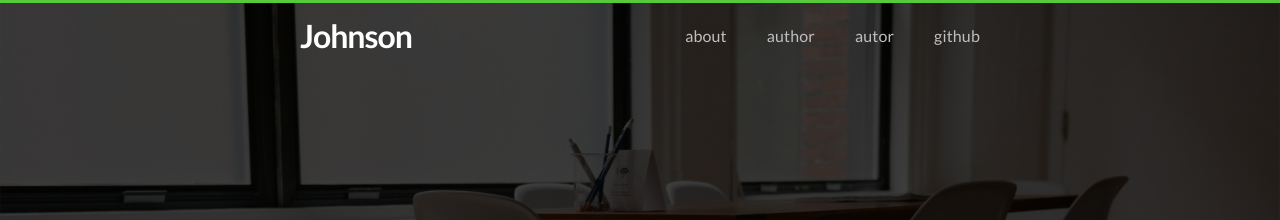
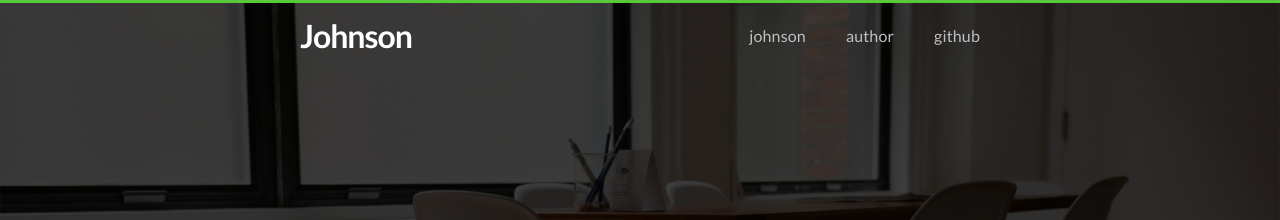
Before and after one commit to zsfbradleyjohnson/zsfbradleyjohnson.github.io, a Jekyll site: the page built from index.html, in a window 1280 px wide. Shown: the top 220 px of the page. Built offline with Jekyll 4.4.1, drawn with Linux system fonts in a browser that asks for light colours; nearby versions of some CDN libraries; the list of posts is cut into pages by our own code.

Commit message:
change info

```diff
--- a/_includes/header.html
+++ b/_includes/header.html
@@ -16,12 +16,13 @@
         </a>
 
         <ul class="nav">
-          {% for page in site.pages %}
+          <!-- {% for page in site.pages %}
             {% if page.title and page.title != 'Home' %}
             <li><a href="{{ page.url | prepend: site.baseurl }}">{{ page.title }}</a></li>
             {% endif %}
-          {% endfor %}
-          <li><a href="/author">autor</a></li>
+          {% endfor %} -->
+          <li><a href="https://zsfbradleyjohnson.github.io">Johnson</a></li>
+          <li><a href="/author">author</a></li>
           <li><a href="{{ site.github }}" target="_blank">Github</a></li>
         </ul>
       </nav>
```
